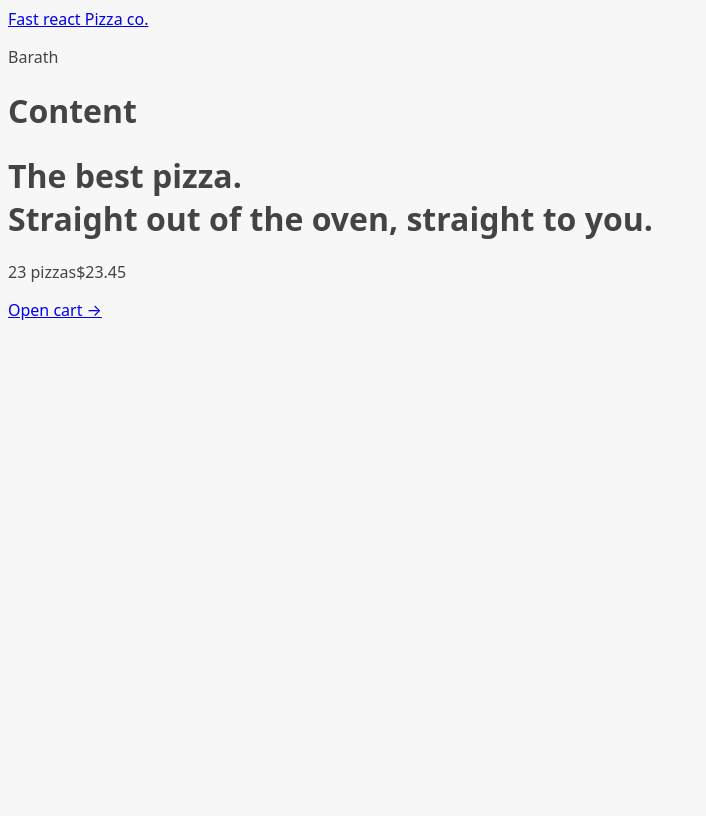
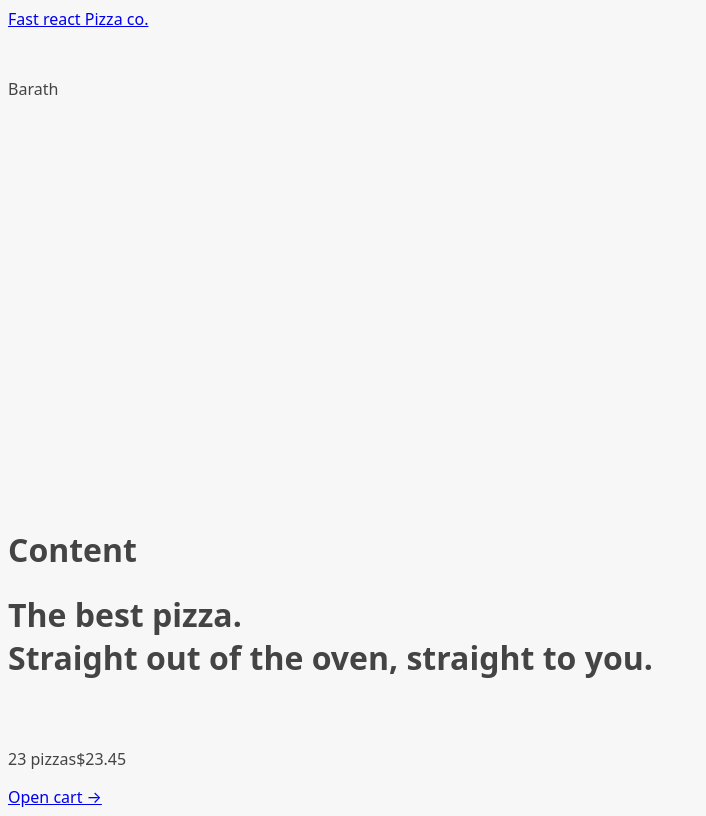
Before and after one commit to Barath-tech/fast-react-pizza, a React (Vite) app: page / in a window 1280 px wide. Shown: the whole page, without its empty margins (0-706 px from the left). Built offline with nearby package versions, Linux system fonts and the light colour scheme.

Commit message:
Added loader ro the menu

```diff
--- a/src/ui/AppLayout.jsx
+++ b/src/ui/AppLayout.jsx
@@ -1,10 +1,16 @@
-import { Outlet } from "react-router-dom";
+import { Outlet, useNavigation } from "react-router-dom";
 import CartOverview from "../features/cart/CartOverview";
+
 import Header from "./Header";
+import Loader from "./Loader";
 
 function AppLayout() {
+  const navigation = useNavigation();
+  //console.log(navigation);
+  const isLoading = navigation.state === "loading";
   return (
-    <div>
+    <div className="layout">
+      {isLoading && <Loader />}
       <Header />
       <main>
         <h1>Content </h1>
--- /dev/null
+++ b/src/ui/Loader.jsx
@@ -0,0 +1,5 @@
+function Loader() {
+  return <div className="loader"></div>;
+}
+
+export default Loader;
```
